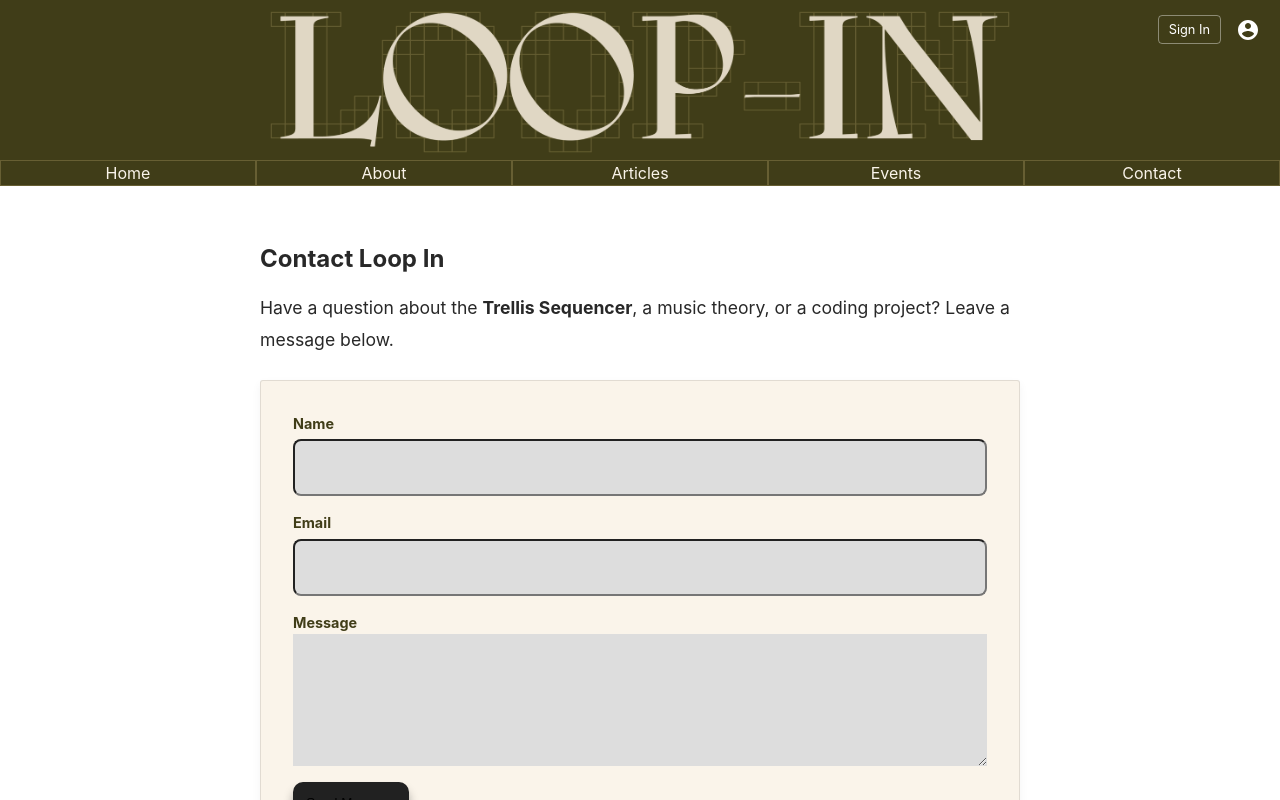
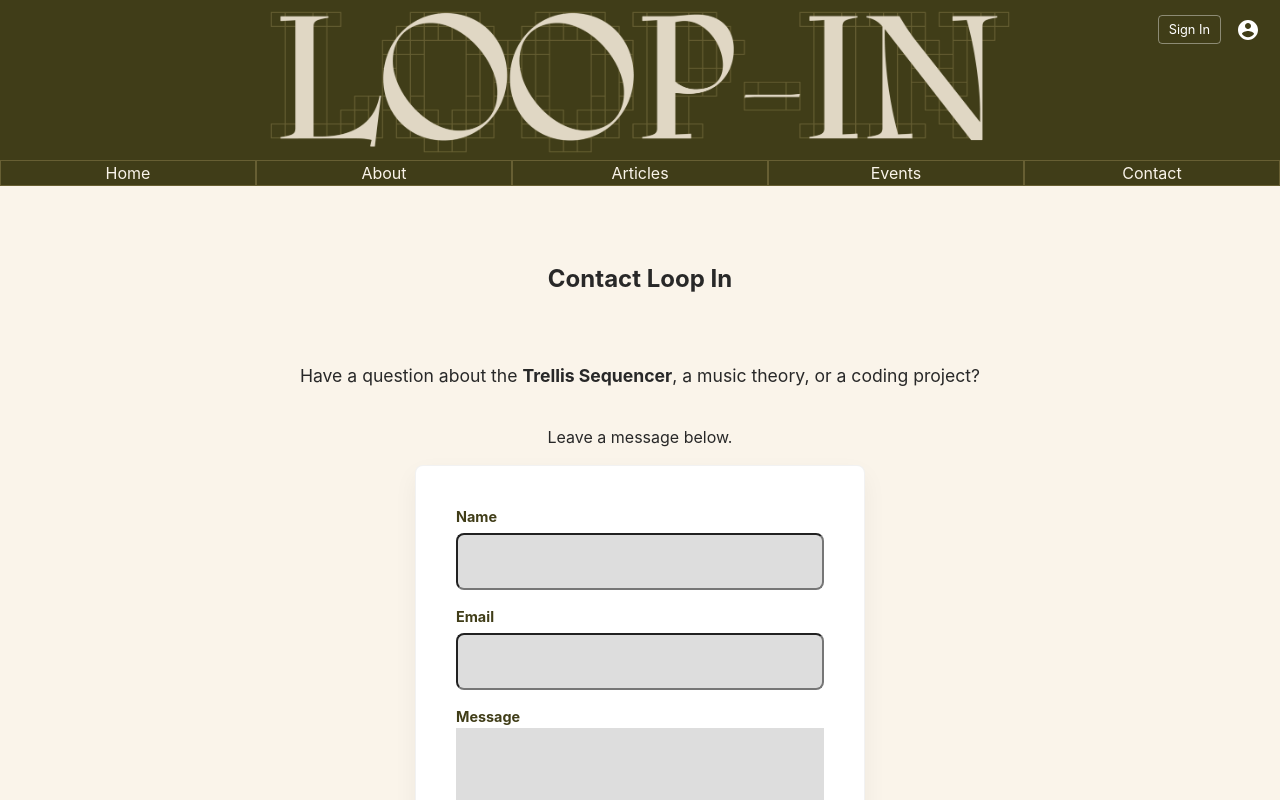
Before and after one commit to eric-laudrum/AdventureClub, a React (Vite) app in the folder front-end/: page /contact in a window 1280 px wide. Built offline with nearby package versions, Linux system fonts and the light colour scheme; no server answers.

Commit message:
update/ style for about me page

```diff
--- a/front-end/src/App.css
+++ b/front-end/src/App.css
@@ -372,6 +372,12 @@ p {
   box-shadow: 0 4px 12px rgba(0,0,0,0.1);
 }
 
+.article-head {
+    text-align: center;
+    margin-bottom: 2rem;
+    width: 100%;
+}
+
 
 .article-page-container {
     height: 100vh;
@@ -427,8 +433,8 @@ h3.article-title {
 
 .article-text {
     font-size: 1.1rem;
-    line-height: 1.8;
-    margin-bottom: 1.5rem;
+    margin-bottom: 1.2rem;
+    line-height: 1.6;
     color: var(--text-dark);
 }
 
@@ -477,13 +483,14 @@ h3.article-title {
 
 
 .section-container {
-    display: block;
-    height: auto;
+    background-color: var(--primary-cream);
+    width: 100%;
     min-height: 100vh;
-    overflow-y: visible;
-    padding: 40px 20px;
-    max-width: 800px;
-    margin: 0 auto;
+    margin: 0;
+    padding: 60px 20px;
+    display: flex;
+    flex-direction: column;
+    align-items: center;
 }
 
 .section-header{
@@ -521,10 +528,9 @@ h3.article-title {
 }
 
 .sub-title {
+margin-top: 2.5rem;
+    margin-bottom: 1rem;
     color: var(--primary);
-    font-size: 1.4rem;
-    margin-top: 2rem;
-    margin-bottom: 0.5rem;
     border-bottom: 2px solid var(--primary-cream);
     display: inline-block;
 }
@@ -617,12 +623,14 @@ h3.article-title {
 
 }
 
-.new-article-form{
-  background-color: var(--primary-cream);
-    padding: 2rem;
-    border-radius: var(--border-radius);
-    border: 1px solid rgba(0,0,0,0.1);
-    box-shadow: 0 4px 10px rgba(0,0,0,0.05);
+.new-article-form {
+    background-color: white;
+    padding: 2.5rem;
+    border-radius: 8px;
+    border: 1px solid rgba(0,0,0,0.05);
+    box-shadow: 0 10px 25px rgba(0, 0, 0, 0.05);
+    width: 100%;
+    max-width: 450px;
 }
 
 .new-article-form .article-title-input {
@@ -651,8 +659,24 @@ h3.article-title {
 
 }
 
+/* ------------- About Page -------------*/
+.about-page-wrapper {
+    padding-bottom: 80px;
+}
 
-/* Contact */
+.about-content-card {
+    background-color: white;
+    padding: 3rem;
+    border-radius: 8px;
+    box-shadow: 0 4px 20px rgba(0,0,0,0.08);
+    max-width: 850px;
+    width: 95%;
+    margin: 0 auto;
+}
+
+
+
+/* -------------- Contact -------------*/
 .input-field label {
     font-weight: bold;
     color: var(--primary);
--- a/front-end/src/pages/AboutPage.jsx
+++ b/front-end/src/pages/AboutPage.jsx
@@ -2,15 +2,16 @@ import React from 'react';
 
 export default function AboutPage() {
     return (
-        <div className="section-container">
+        <div className="section-container about-page-wrapper">
             <div className="article-head">
                 <h2 className="section-title">About Loop In</h2>
             </div>
 
+            {/* This white-box container is what makes it look clean */}
+            <div className="about-content-card">
                 <div className="images-container">
-                {/* Placeholder for your future asset */}
                     <img
-                    src="/api/placeholder/800/400"
+                        src="/src/assets/LOOPIN_ABOUT.png"
                         className="article-image"
                         alt="Loop In Music and Coding"
                     />
@@ -19,26 +20,27 @@ export default function AboutPage() {
                 <div className="article-body">
                     <p className="article-text">
                         Welcome to <strong>Loop In</strong>, a space to explore computer programming and music production.
+                    </p>
 
+                    <p className="article-text">
                         MPC's and DAW's have become staples of modern music. After programming in different groups and sequences of loops and triggers,
                         using an MPC is only a few steps away from the kind of programming used to make the hardware itself.
+                    </p>
 
+                    <p className="article-text">
                         There's something there that I want to explore, and this is where I'll keep you looped-in.
-
                     </p>
 
                     <h3 className="sub-title">The Intersection of Sound & Syntax</h3>
                     <p className="article-text">
-
                         You’ll find regular updates on coding projects, including the
-                    <strong>Trellis</strong> sequencer and other audio-visual experiments.
+                        <strong> Trellis</strong> sequencer and other audio-visual experiments.
                     </p>
 
                     <h3 className="sub-title">Join the Loop</h3>
                     <p className="article-text">
                         <strong>Loop In</strong> is meant to be interactive.
                         Create an account to <strong>upvote</strong> posts and join the conversation in the <strong>comments</strong>.
-
                     </p>
 
                     <p className="article-text">
@@ -46,5 +48,6 @@ export default function AboutPage() {
                     </p>
                 </div>
             </div>
+        </div>
     );
 }
--- a/front-end/src/pages/ContactPage.jsx
+++ b/front-end/src/pages/ContactPage.jsx
@@ -17,8 +17,9 @@ export default function ContactPage() {
 
             <p className="article-text">
                 Have a question about the <strong>Trellis Sequencer</strong>, a music theory,
-                or a coding project? Leave a message below.
+                or a coding project?
             </p>
+            <p>Leave a message below.</p>
 
             <form onSubmit={handleSubmit} className="new-article-form">
                 <div className="input-field">
```
Lines whose indentation alone changed are shown as unchanged.
